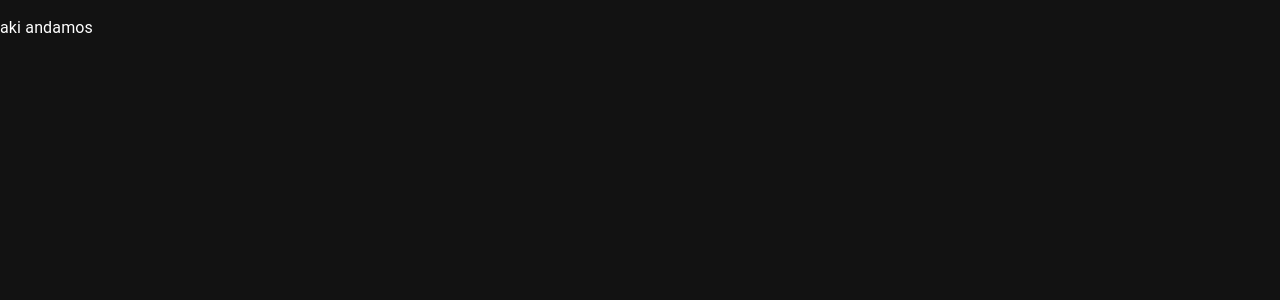
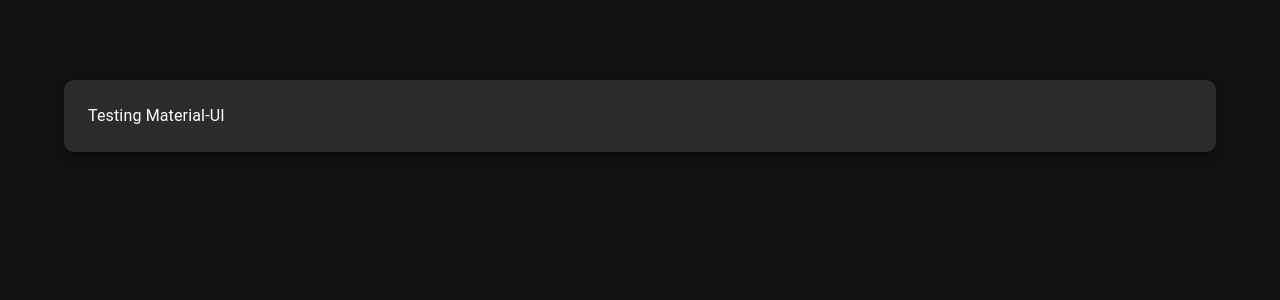
Before and after one commit to DarioBarrionuevo/calculator-test, a React (Vite) app: page / in a window 1280 px wide. Shown: the top 300 px of the page. Built offline with nearby package versions, Linux system fonts and the light colour scheme.

Commit message:
Create styled component

```diff
--- a/src/App.tsx
+++ b/src/App.tsx
@@ -1,11 +1,16 @@
+import { Container, Paper, styled } from "@mui/material";
 
-
+const Calculator = styled(Paper)(({ theme }) => ({
+  padding: theme.spacing(3),
+  marginTop: theme.spacing(10),
+  borderRadius: 10,
+}));
 function App() {
   return (
-    <>
-      <p>aki andamos</p>
-    </>
-  )
+    <Container>
+      <Calculator elevation={6}>Testing Material-UI</Calculator>
+    </Container>
+  );
 }
 
-export default App
+export default App;
--- a/src/theme.tsx
+++ b/src/theme.tsx
@@ -9,14 +9,14 @@
     MuiButton: {
       styleOverrides: {
         root: {
-          borderRadius: 25,
+          borderRadius: 10,
         },
       },
     },
   },
   typography: {
     button: {
-      fontSize: "1rem",
+      fontSize: "1.5rem",
     },
   },
 });
```
